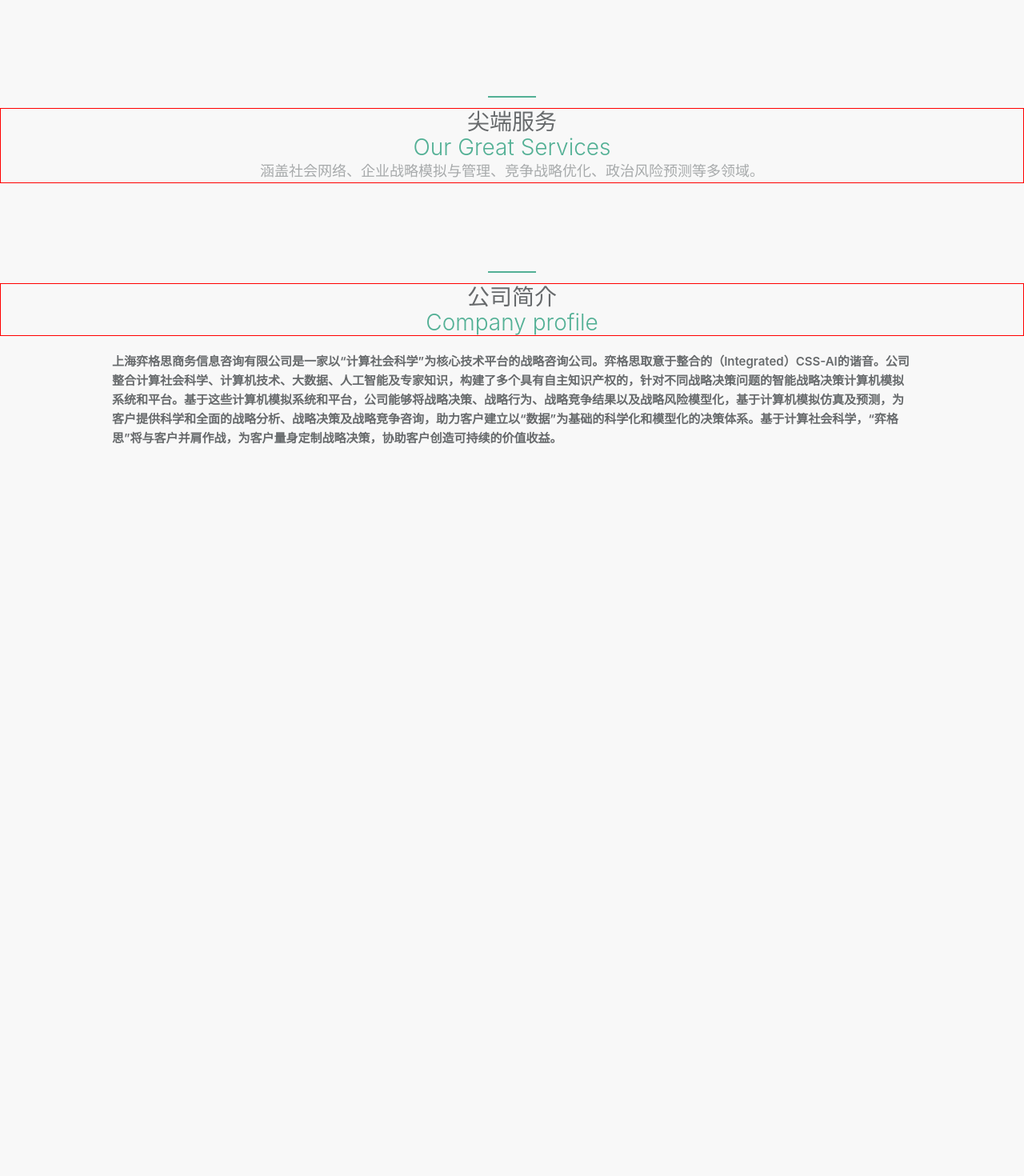
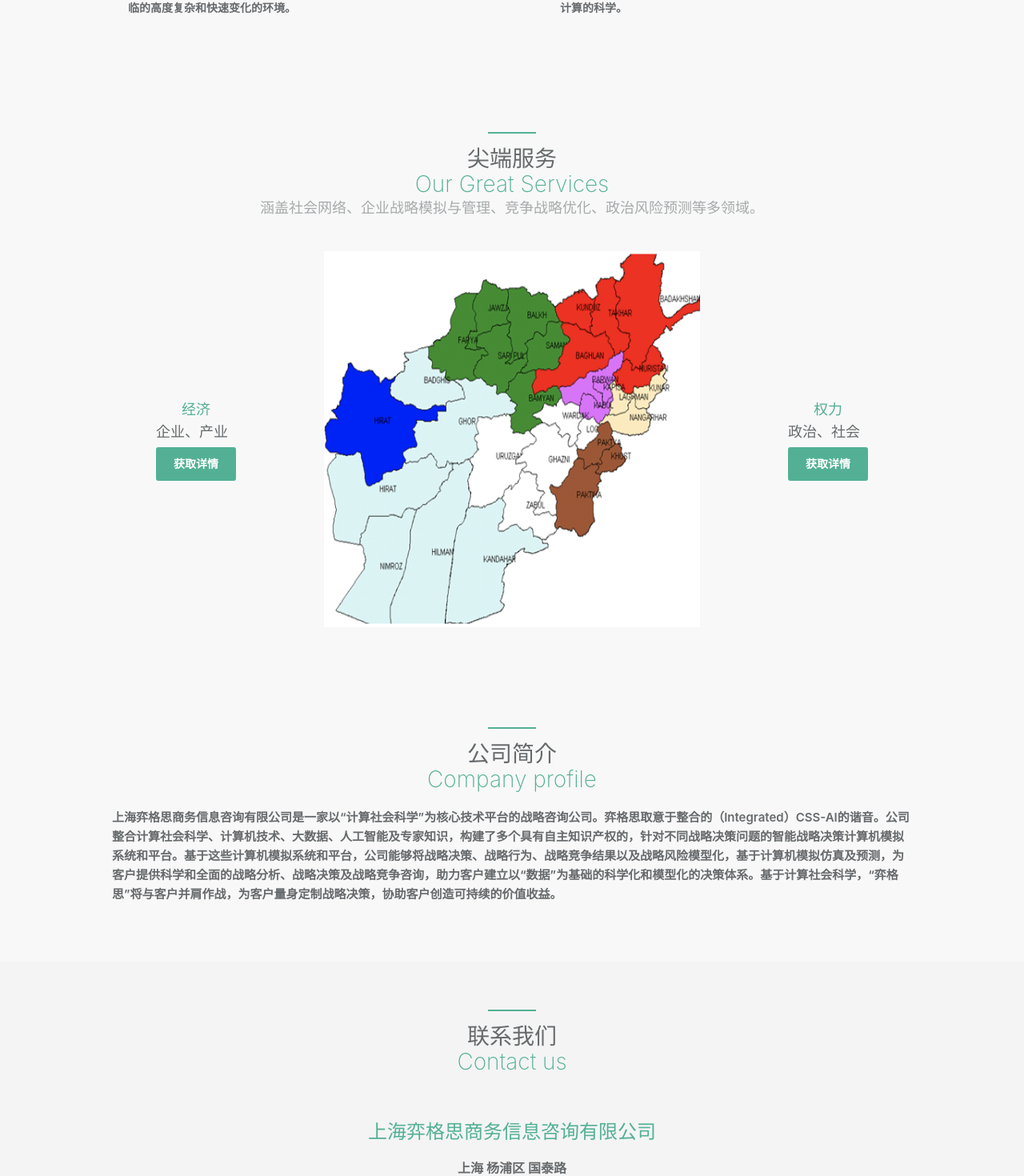
Before and after one commit to yuyunzhi/ygs, a Vue app: page / in a window 1280 px wide. Shown: the part 1327-2797 px from the top of the page at 80% size. Before the commit the page ends 1887 px from the top, so only its background shows below. Built offline with nearby package versions, Linux system fonts and the light colour scheme.

Commit message:
完成首页静态部分能容

```diff
--- /dev/null
+++ b/src/components/Footer.vue
@@ -0,0 +1,119 @@
+<template>
+    <div class="foot-wrapper">
+        <!--<img src="../assets/logo.png" alt="">-->
+        <Title :title="title"></Title>
+        <div class="content">
+            <div class="name">{{footerInfo.companyName}}</div>
+            <div class="road">{{footerInfo.road}}</div>
+            <div class="location">{{footerInfo.location}}</div>
+            <div class="email">{{footerInfo.email}}</div>
+            <div class="at">{{footerInfo.at}}</div>
+            <div class="net"><img src="../assets/ghs.png" alt="">
+                <span class="link1" @click="openPage">{{footerInfo.net1}}</span>
+                <span class="link2" @click="openICP">{{footerInfo.net2}}</span>
+
+            </div>
+
+        </div>
+
+    </div>
+</template>
+
+<script>
+    export default {
+        name: "Footer",
+        props:{
+            title:{
+                type:Object,
+                default:()=>{},
+                required:true
+            }
+        },
+        data(){
+            return{
+                footerInfo:{
+                    companyName:'上海弈格思商务信息咨询有限公司',
+                    road:'上海 杨浦区 国泰路',
+                    location:'复旦科技园内',
+                    email:'email : info@icssai-consulting.com',
+                    at:'© 2017 上海弈格思商务信息咨询有限公司',
+                    net1:'沪公网安备31011002003651号',
+                    net2:'沪ICP备18005414号'
+                }
+            }
+        },
+        methods:{
+            openPage(){
+                window.open("http://www.beian.gov.cn/portal/registerSystemInfo?recordcode=31011002003651&token=2be051c1-22dd-44ec-9f4b-d41155f2d855","_blank")
+            },
+            openICP(){
+                window.open("http://www.miitbeian.gov.cn/","_blank")
+            },
+        },
+        components:{
+            Title:()=>import("@/components/Title.vue"),
+        }
+    }
+</script>
+
+<style scoped lang="scss">
+.foot-wrapper{
+    width:100%;
+    height:570px;
+    background: #f4f4f4;
+    padding-top:60px;
+    img{
+
+    }
+    .content{
+        width:1000px;
+        margin:0 auto;
+        text-align: center;
+        .name{
+            font-size:24px;
+            color: #53b095;
+            font-weight:200;
+            margin-top:60px;
+        }
+        .road{
+            margin-top:25px;
+            font-size:16px;
+            font-weight:600;
+            color:#676a6c;
+        }
+        .location{
+            margin-top:25px;
+            font-size:16px;
+            font-weight:600;
+            color:#676a6c;
+        }
+        .email{
+            margin-top:70px;
+            font-size:16px;
+            font-weight:600;
+            color: #53b095;
+        }
+        .at{
+            margin-top:60px;
+            font-size:14px;
+            font-weight:600;
+            color:lighten(#676a6c,25%);
+        }
+        .net{
+            margin-top:60px;
+            font-size:14px;
+            font-weight:400;
+            color: #337ab7;
+            span{
+                display: inline-block;
+                vertical-align: middle;
+                cursor: pointer;
+                margin-left:10px;
+                &:hover{
+                    color: #23527c;
+                }
+            }
+        }
+    }
+}
+</style>
--- a/src/components/Title.vue
+++ b/src/components/Title.vue
@@ -23,16 +23,14 @@
 
 <style scoped lang="scss">
 .title-wrapper{
-    border:1px solid red;
-   display: flex;
+    width:1000px;
+    margin:0 auto;
+    display: flex;
     flex-direction: column;
     justify-content: center;
     align-items: center;
     .liner{
-        position: absolute;
-        top:-15px;
-        left:50%;
-        transform: translateX(-50%);
+        margin:0 auto;
         width:60px;
         height:2px;
         border-top:2px solid #53b095;
@@ -42,11 +40,12 @@
        font-size:28px;
        font-weight:300;
        line-height:32px;
+       margin-top:15px;
    }
     .english-name{
         color:#53b095;
         font-size:28px;
-        font-weight:300;
+        font-weight:200;
         line-height:32px;
     }
     .describe{
--- a/src/views/Index.vue
+++ b/src/views/Index.vue
@@ -22,7 +22,7 @@
                 <div>基于计算社会科学</div>
                 <div>弈格思致力于助力客户的战略决策</div>
             </div>
-            <span class="more" @click="learnMorePage">了解更多</span>
+            <span class="more" @click="gotoIndustryPage">了解更多</span>
         </header>
 
         <main>
@@ -62,7 +62,17 @@
             <div class="service">
                 <Title :title="titles[2]" class="title"></Title>
                 <div class="content">
-
+                    <div class="button">
+                        <div>经济</div>
+                        <div>企业、产业</div>
+                        <div @click="gotoIndustryPage">获取详情</div>
+                    </div>
+                    <img src="../assets/afuhan.png" alt="">
+                    <div class="button">
+                        <div>权力</div>
+                        <div>政治、社会</div>
+                        <div @click="gotoSocialPage">获取详情</div>
+                    </div>
                 </div>
             </div>
             <div class="introduce">
@@ -72,6 +82,10 @@
                 </div>
             </div>
         </main>
+        <footer>
+            <Footer :title="titles[4]"></Footer>
+        </footer>
+
     </div>
 </template>
 
@@ -101,25 +115,31 @@ export default {
                     chineseName:'公司简介',
                     englishName:'Company profile',
                 },
+                {
+                    chineseName:'联系我们',
+                    englishName:'Contact us',
+                },
 
             ]
         }
     },
     methods:{
-        learnMorePage(){
+        gotoIndustryPage(){
             this.$router.push("/industry")
         },
         gotoNewsPage(){
             this.$router.push("/news")
         },
-        gotoJDPage(){
-            this.$router.push("/jd")
+        gotoSocialPage(){
+            this.$router.push("/social")
         }
     },
     components:{
         Swiper:()=>import("@/components/Swiper.vue"),
         Sticky:()=>import("@/components/Sticky.vue"),
-        Title:()=>import("@/components/Title.vue")
+        Title:()=>import("@/components/Title.vue"),
+        Footer:()=>import("@/components/Footer.vue")
+
 
     }
 
@@ -131,7 +151,6 @@ export default {
 .wrapper{
     width: 100vw;
     position: relative;
-    margin-bottom:500px;
     header{
         position: relative;
         .sticky{
@@ -155,9 +174,11 @@ export default {
                 top:0;
                 left:226px;
                 cursor: pointer;
-                &:active{
-                    background:#53b075;
+                &:hover{
+                    background-color: #179d82;
+                    border-color: #179d82;
                 }
+
                 >span{
                     color:white;
                     font-size:14px;
@@ -213,6 +234,7 @@ export default {
     }
     main{
         position: relative;
+        padding-bottom:72px;
         .news{
             .title{
                 margin-top:125px;
@@ -301,6 +323,56 @@ export default {
             .title{
                 margin-top:125px;
             }
+            .content{
+                display:flex;
+                flex-direction: row;
+                width:1000px;
+                margin:0 auto;
+                margin-top:40px;
+                justify-content: space-around;
+                align-items: center;
+                img{
+                    width:470px;
+                    height:470px;
+                }
+                .button{
+                    div:nth-child(1){
+                        color:#53b095;
+                        font-size:18px;
+                        font-weight:200;
+                        line-height: 28px;
+                        text-align: center;
+
+                    }
+                    div:nth-child(2){
+                        color:#676a6c  ;
+                        font-size:18px;
+                        font-weight:200;
+                        line-height: 28px;
+
+                    }
+                    div:nth-child(3){
+                        color:white;
+                        background:#53b095;
+                        font-size:14px;
+                        font-weight:600;
+                        width:100px;
+                        height:42px;
+                        display: flex;
+                        justify-content: center;
+                        align-items: center;
+                        margin-top:5px;
+                        border-radius: 3px;
+                        cursor: pointer;
+                        &:hover{
+                            background-color: #179d82;
+                            border-color: #179d82;
+                        }
+
+
+                    }
+                }
+            }
         }
         .introduce{
             position: relative;
@@ -320,6 +392,9 @@ export default {
         }
 
     }
+    footer{
+
+    }
 
 }
 </style>
```
Also changed, not shown: src/assets/afuhan.png (added), src/assets/ghs.png (added).
